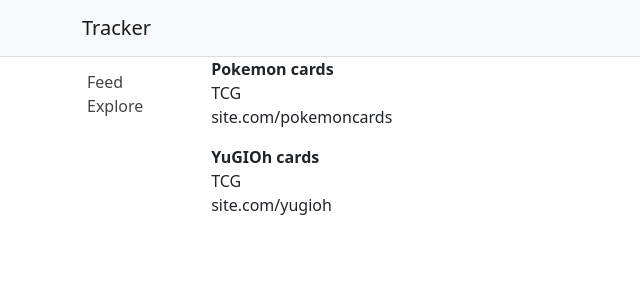
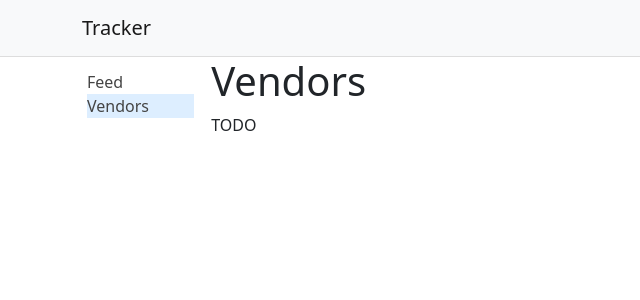
Before and after one commit to nickrdandrea/inventory_tracker, a React (Create React App) app in the folder frontend/: page /vendors in a window 1280 px wide. Shown: the top 300 px of the page, without its empty margins (0-640 px from the left). Built offline with nearby package versions, Linux system fonts and the light colour scheme.

Commit message:
Add routing and placeholder pages

```diff
--- a/frontend/package.json
+++ b/frontend/package.json
@@ -10,6 +10,7 @@
     "react": "^18.2.0",
     "react-bootstrap": "^2.5.0",
     "react-dom": "^18.2.0",
+    "react-router-dom": "^6.4.1",
     "react-scripts": "5.0.1",
     "web-vitals": "^2.1.4"
   },
--- a/frontend/src/App.js
+++ b/frontend/src/App.js
@@ -1,15 +1,24 @@
 import Container from 'react-bootstrap/Container';
+import { BrowserRouter, Routes, Route, Navigate } from 'react-router-dom';
 import Header from './components/Header';
-import Body from './components/Body';
-import ItemFeed from './components/ItemFeed';
+import FeedPage from './pages/FeedPage';
+import VendorsPage from './pages/VendorsPage';
+import UserPage from './pages/UserPage';
+import LoginPage from './pages/LoginPage';
 
 export default function App() {
   return (
     <Container fluid className="App">
-      <Header />
-      <Body sidebar>
-        <ItemFeed />
-      </Body>
+      <BrowserRouter>
+        <Header />
+        <Routes>
+          <Route path="/" element={<FeedPage />} />
+          <Route path="/vendors" element={<VendorsPage />} />
+          <Route path="/user/:username" element={<UserPage />} />
+          <Route path="/login" element={<LoginPage />} />
+          <Route path="*" element={<Navigate to="/" />} />
+        </Routes>
+      </BrowserRouter>
     </Container>
   );
 }
--- a/frontend/src/components/Sidebar.js
+++ b/frontend/src/components/Sidebar.js
@@ -1,14 +1,15 @@
-import Navbar from 'react-bootstrap/Navbar';
-import Nav from 'react-bootstrap/Nav';
+import Navbar from "react-bootstrap/Navbar";
+import Nav from "react-bootstrap/Nav";
+import { NavLink } from 'react-router-dom';
 
 export default function Sidebar() {
   return (
     <Navbar sticky="top" className="flex-column Sidebar">
       <Nav.Item>
-        <Nav.Link href="/">Feed</Nav.Link>
+        <Nav.Link as={NavLink} to="/" end>Feed</Nav.Link>
       </Nav.Item>
       <Nav.Item>
-        <Nav.Link href="/explore">Explore</Nav.Link>
+        <Nav.Link as={NavLink} to="/vendors">Vendors</Nav.Link>
       </Nav.Item>
     </Navbar>
   );
--- a/frontend/src/index.css
+++ b/frontend/src/index.css
@@ -30,3 +30,7 @@
 .Sidebar a:visited {
   color: #444;
 }
+
+.Sidebar .nav-item .active {
+  background-color: #def;
+}
--- /dev/null
+++ b/frontend/src/pages/FeedPage.js
@@ -0,0 +1,10 @@
+import Body from '../components/Body'
+import ItemFeed from '../components/ItemFeed'
+
+export default function FeedPage() {
+    return (
+        <Body sidebar>
+            <ItemFeed />
+        </Body>
+    )
+}
--- /dev/null
+++ b/frontend/src/pages/LoginPage.js
@@ -0,0 +1,10 @@
+import Body from '../components/Body';
+
+export default function LoginPage() {
+  return (
+    <Body>
+      <h1>Login form</h1>
+      <p>TODO</p>
+    </Body>
+  );
+}
--- /dev/null
+++ b/frontend/src/pages/UserPage.js
@@ -0,0 +1,13 @@
+import { useParams } from 'react-router-dom';
+import Body from '../components/Body';
+
+export default function UserPage() {
+  const { username } = useParams();
+
+  return (
+    <Body sidebar>
+      <h1>{username}</h1>
+      <p>TODO</p>
+    </Body>
+  );
+}
--- /dev/null
+++ b/frontend/src/pages/VendorsPage.js
@@ -0,0 +1,10 @@
+import Body from '../components/Body';
+
+export default function VendorPage() {
+  return (
+    <Body sidebar>
+      <h1>Vendors</h1>
+      <p>TODO</p>
+    </Body>
+  );
+}
--- /dev/null
+++ b/package.json
@@ -0,0 +1,6 @@
+{
+  "dependencies": {
+    "react-router-dom": "^6.4.1",
+    "serve": "^14.0.1"
+  }
+}
```
Also changed, not shown: 2 other files (tests, documents, lock files or other folders).
